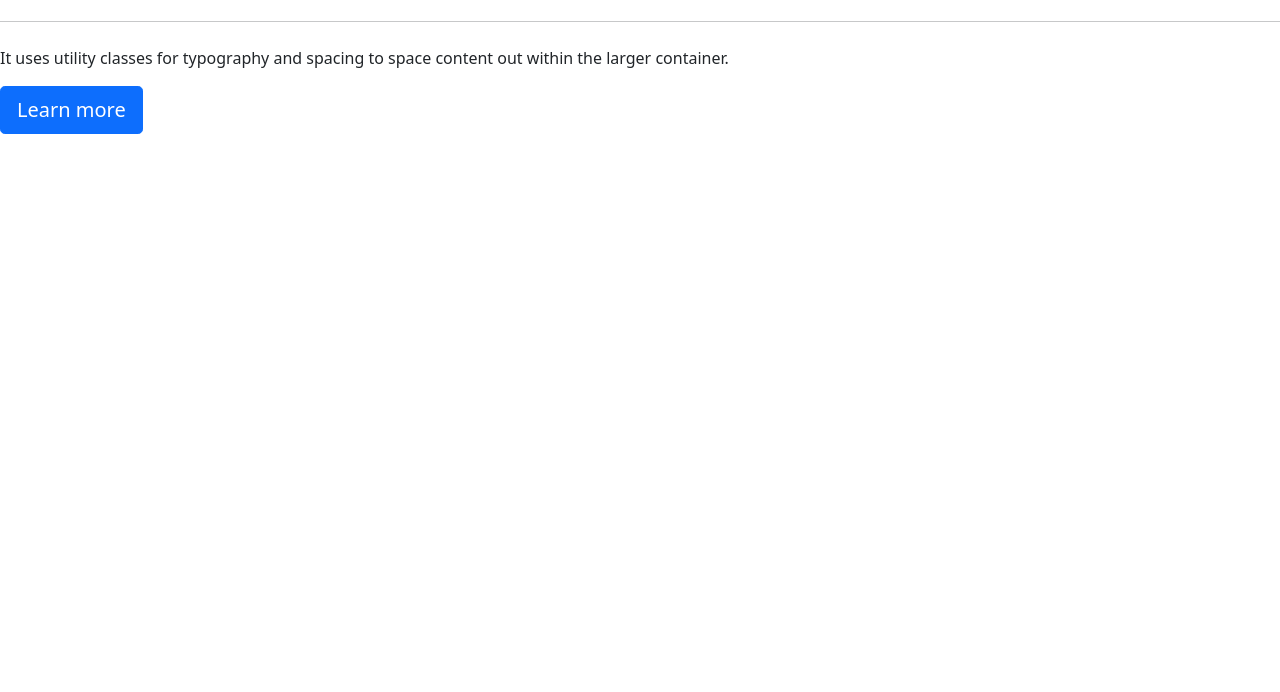
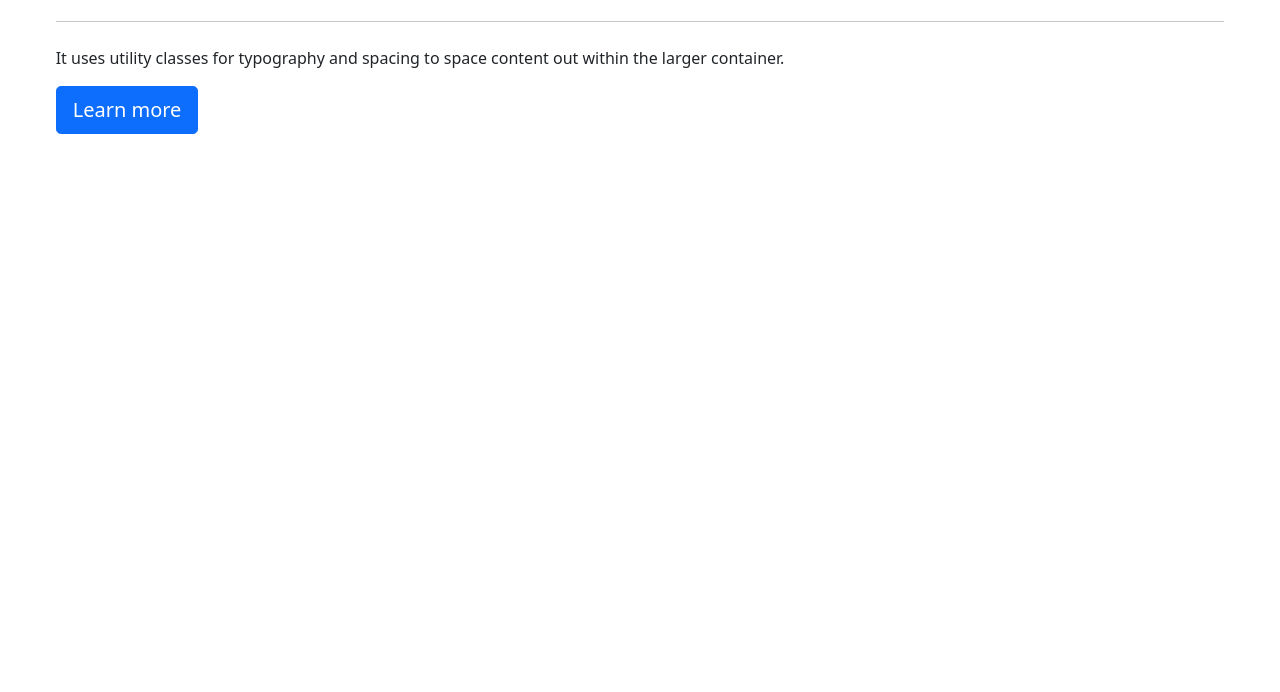
Before and after one commit to rav-pawar/aks-learn, a website: page App/views/home.html in a window 1280 px wide. Shown: the part 108-800 px from the top of the page. Drawn offline with nearby package versions, Linux system fonts and the light colour scheme.

Commit message:
git ignore

```diff
--- a/App/views/home.html
+++ b/App/views/home.html
@@ -10,7 +10,7 @@
 
     <title>Hello, world!</title>
   </head>
-  <body>
+  <body class="d-flex justify-content-center" style="height: 100vh;">
     <div class="jumbotron">
       <h1 class="display-4">Hello, world!</h1>
       <p class="lead">This is a simple hero unit, a simple jumbotron-style component for calling extra attention to featured content or information.</p>
```
Also changed, not shown: 1 other file.
